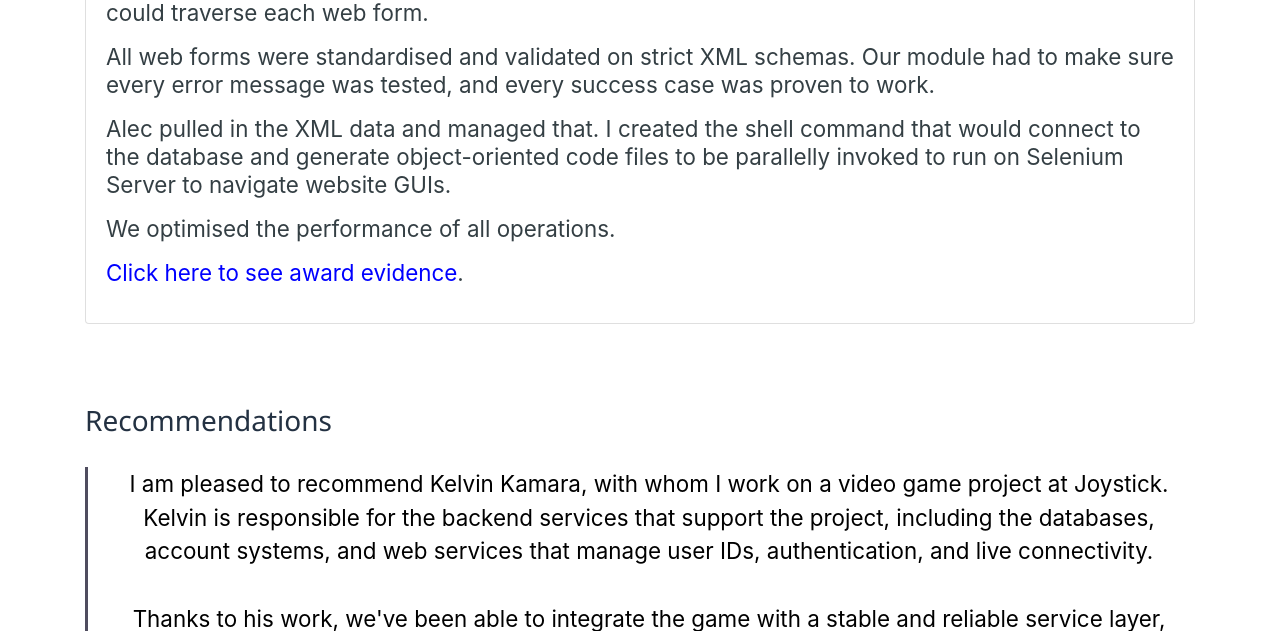
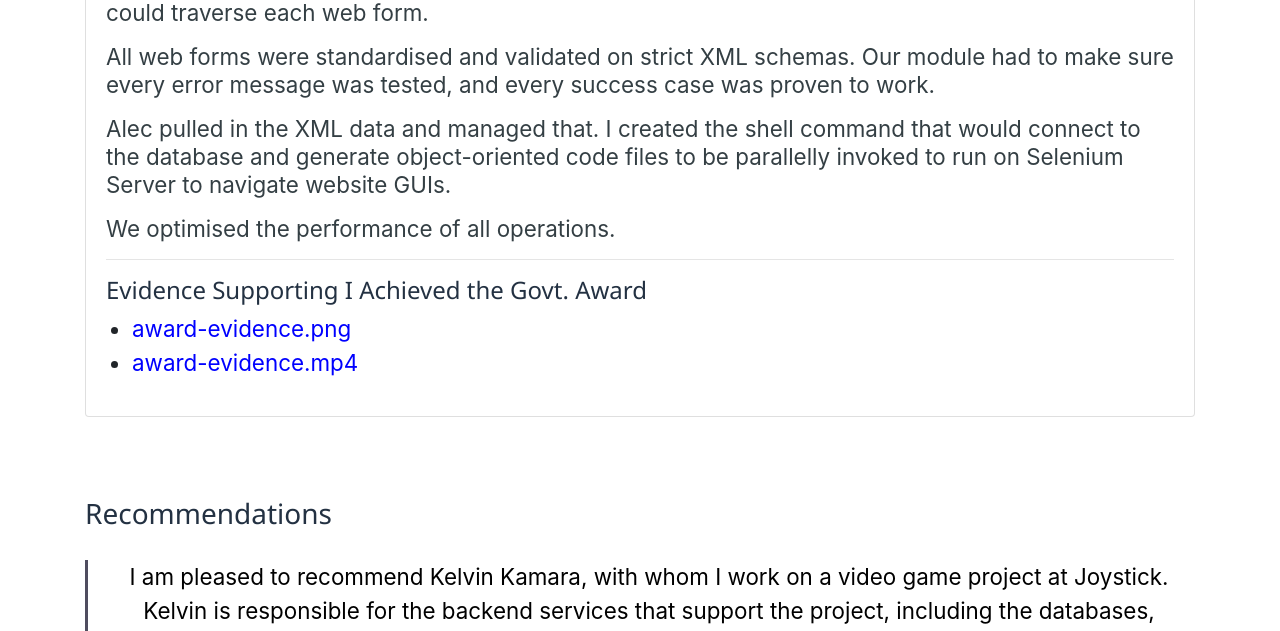
Before and after one commit to kkamara/kelvinkamara.com, a Django app: page / in a window 1280 px wide. Shown: the part 1444-2075 px from the top of the page. Run offline with Django 5.2, Linux system fonts and the light colour scheme; some libraries are stand-ins or nearby versions; some web fonts are replaced.

Commit message:
Add more award evidence

```diff
--- a/kelvinkamara/assets/css/custom.css
+++ b/kelvinkamara/assets/css/custom.css
@@ -179,6 +179,12 @@ footer.site-footer .footer-icon-container > .footer-icon {
   text-decoration: none;
 }
 
+.award-evidence-section ul li {
+  list-style-type: disc;
+  margin-left: 26px;
+  font-size: 1.4em;
+}
+
 /* Phones dimensions */
 @media only screen and (max-width: 431px) {
   .publication-cover {
--- a/kelvinkamara/templates/kelvinkamara/layouts/partials/award_how.html
+++ b/kelvinkamara/templates/kelvinkamara/layouts/partials/award_how.html
@@ -36,8 +36,21 @@
         <p>
             We optimised the performance of all operations.
         </p>
-        <p>
-            <a href="{% static 'img/award-evidence.png' %}">Click here to see award evidence</a>.
-        </p>
+        <hr/>
+        <section class="award-evidence-section">
+            <h4>Evidence Supporting I Achieved the Govt. Award</h4>
+            <ul>
+                <li>
+                    <a href="{% static 'img/award-evidence.png' %}">
+                        award-evidence.png
+                    </a>
+                </li>
+                <li>
+                    <a href="https://github.com/kkamara/useful/blob/main/award-evidence.mp4">
+                        award-evidence.mp4
+                    </a>
+                </li>
+            </ul>
+        </section>
     </div>
 </div>
```
